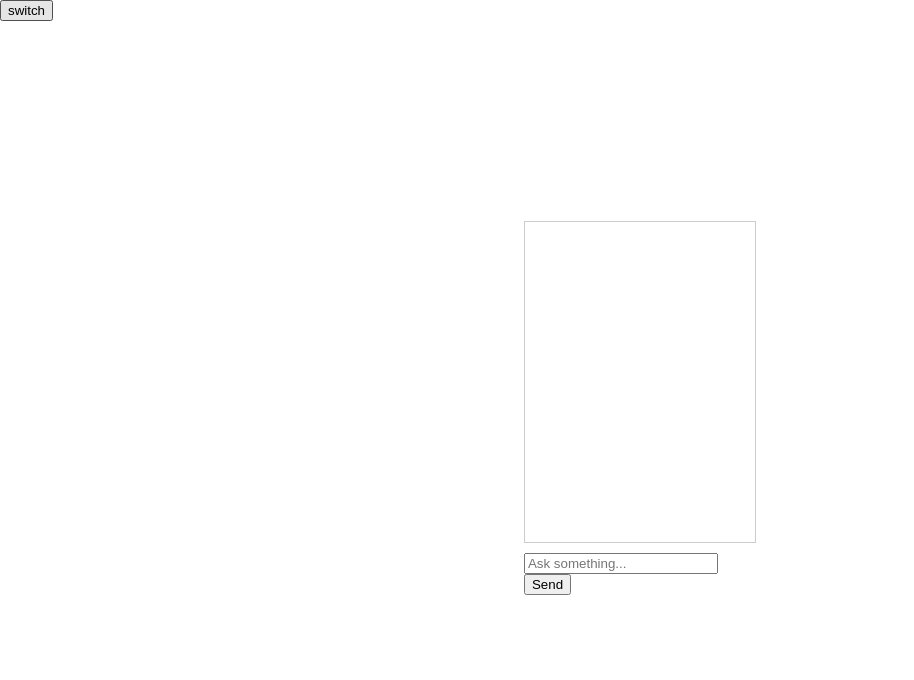
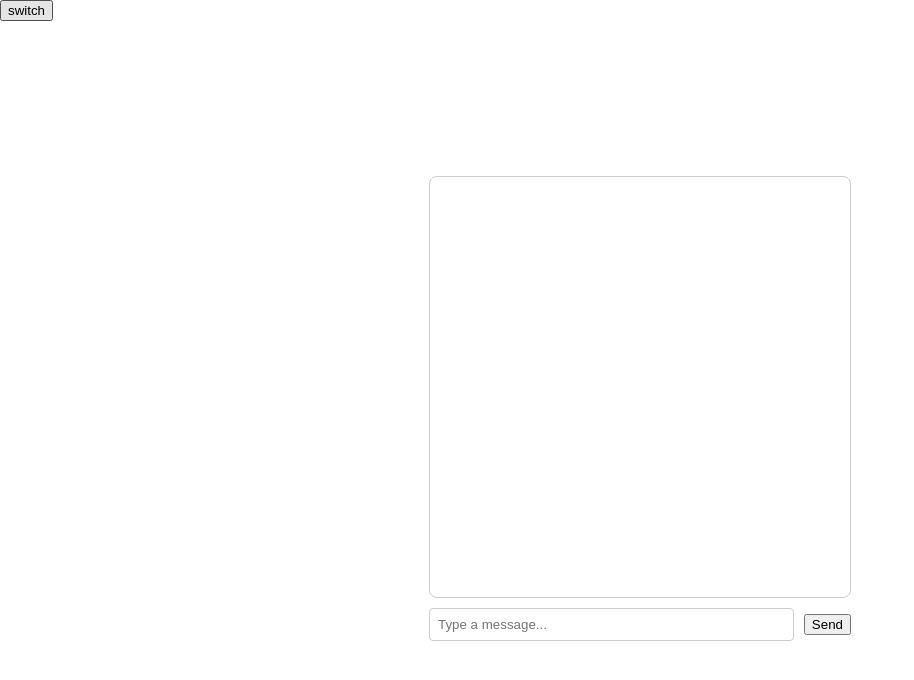
Before and after one commit to mikewng/agentplannerfe, a Next.js app: page / in a window 1280 px wide. Both pictures are taken after a click on the button "switch". Shown: the top 680 px of the page, without its empty margins (0-914 px from the left). Built offline with nearby package versions, Linux system fonts and the light colour scheme.

Commit message:
updated textbox

```diff
--- a/src/app/screens/prompting/components/promptchatui.tsx
+++ b/src/app/screens/prompting/components/promptchatui.tsx
@@ -1,32 +1,58 @@
-import { useChat } from '@ai-sdk/react'
-import "./promptchatui.scss"
+import React, { useEffect, useRef } from "react";
+import { useChat } from "@ai-sdk/react";
 
-const PromptChatUI = () => {
+export default function ChatUI() {
     const { messages, input, handleInputChange, handleSubmit } = useChat({
-        api: "/api/gpt-chat"
+        api: "/api/chat", // Points to your backend endpoint
     });
 
+    const scrollRef = useRef<HTMLDivElement>(null);
+
+    // Auto-scroll to newest message
+    useEffect(() => {
+        if (scrollRef.current) {
+            scrollRef.current.scrollTop = scrollRef.current.scrollHeight;
+        }
+    }, [messages]);
+
     return (
-        <div className="promptchat-ui-container" >
-            <div className="promptchat-ui-message-box-container" style={{ minHeight: "300px", border: "1px solid #ccc", padding: "10px" }}>
+        <div style={{ maxWidth: "100rem", margin: "0 auto", padding: "20px" }}>
+            <div
+                ref={scrollRef}
+                style={{
+                    border: "1px solid #ccc",
+                    borderRadius: "8px",
+                    padding: "10px",
+                    height: "400px",
+                    overflowY: "auto",
+                    display: "flex",
+                    flexDirection: "column",
+                    gap: "10px",
+                    marginBottom: "10px",
+                    width: '25rem'
+                }}
+            >
                 {messages.map((m, i) => (
-                    <div key={i} style={{ margin: "5px 0" }}>
-                        <b>{m.role === "user" ? "You" : "AI"}:</b> {m.content}
-                    </div>
+                    <div className="message" key={i}>{m.content || ""}</div>
                 ))}
             </div>
-            <form onSubmit={handleSubmit} style={{ marginTop: "10px" }}>
+            <form
+                onSubmit={handleSubmit}
+                style={{ display: "flex", gap: "10px", alignItems: "center" }}
+            >
                 <input
                     value={input}
                     onChange={handleInputChange}
-                    placeholder="Ask something..."
-                    style={{ width: "80%" }}
+                    placeholder="Type a message..."
+                    style={{
+                        flex: 1,
+                        padding: "8px",
+                        borderRadius: "4px",
+                        border: "1px solid #ccc",
+                    }}
                 />
                 <button type="submit">Send</button>
             </form>
         </div>
     );
 }
-
-
-export default PromptChatUI;
```
